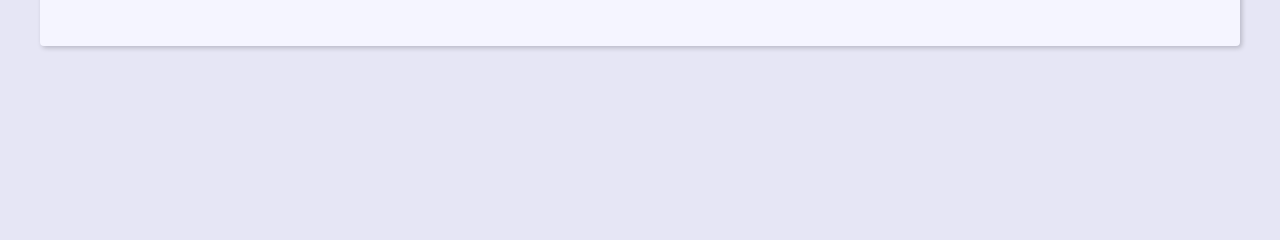
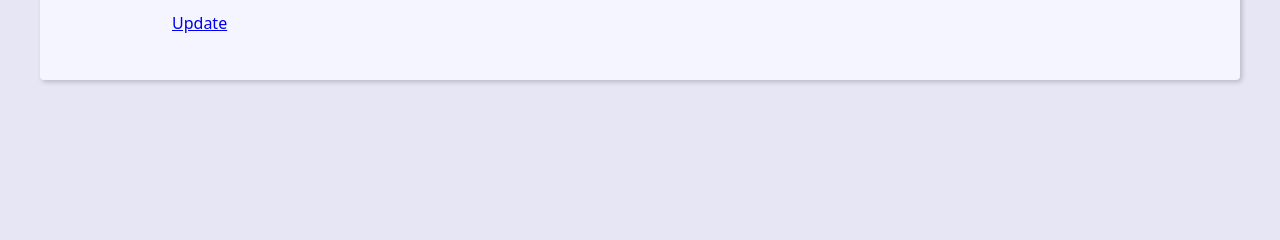
Before and after one commit to ecopque/schedule_project, a Django app: template contact/templates/contact/contact.html in a window 1280 px wide. Shown: the part 507-747 px from the top of the page. Run offline with Django 5.2, Linux system fonts and the light colour scheme; the template is opened without the code that fills it, so the values that code supplies are empty.

Commit message:
Under construction.

```diff
--- a/contact/templates/contact/contact.html
+++ b/contact/templates/contact/contact.html
@@ -13,5 +13,11 @@
         <p><b>Created Date:</b> {{contact.created_date}}</p> <!-- # my_project/contact/views/contact_views.py, # my_project/contact/models.py-->
         <p><b>Description:</b> {{contact.description}}</p> <!-- # my_project/contact/views/contact_views.py, # my_project/contact/models.py-->
         <p><b>Category:</b> {{contact.category.name}}</p> <!-- # my_project/contact/views/contact_views.py, # my_project/contact/models.py-->
+
+        <div class="contact-links">
+            <a href="{% url 'contact_update' contact.id %}"> <!-- ##  my_project/base_static/global/css/style.css -->
+                Update
+            </a>
+        </div>
     </div>
 {% endblock content %}
```
